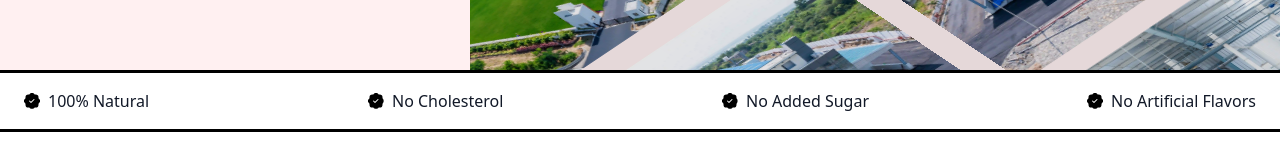
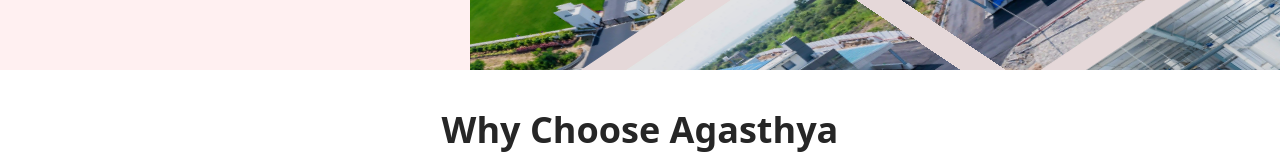
Before and after one commit to vardhanreddy27/agasthya, a Next.js app: page / in a window 1280 px wide. Shown: the part 728-895 px from the top of the page. Built offline with nearby package versions, Linux system fonts and the light colour scheme.

Commit message:
menu changekkksjjjj

```diff
--- a/src/pages/index.js
+++ b/src/pages/index.js
@@ -13,7 +13,6 @@
 import Ingredients from '@/components/Ingredients';
 import { FeaturesSectionDemo } from '@/components/FeaturesSectionDemo';
 import HeroSection from '@/components/HeroSection';
-import Band from '@/components/Band';
 import Welcome from '@/components/Welcom';
 import Ourpl from '@/components/Ourpl';
 import Organic from '@/components/Organic';
@@ -22,7 +21,6 @@
     <div>
       <Hero />
       <Welcome />
-      <Band />
 <FeaturesSectionDemo />
 
 <Ingredients />
```
